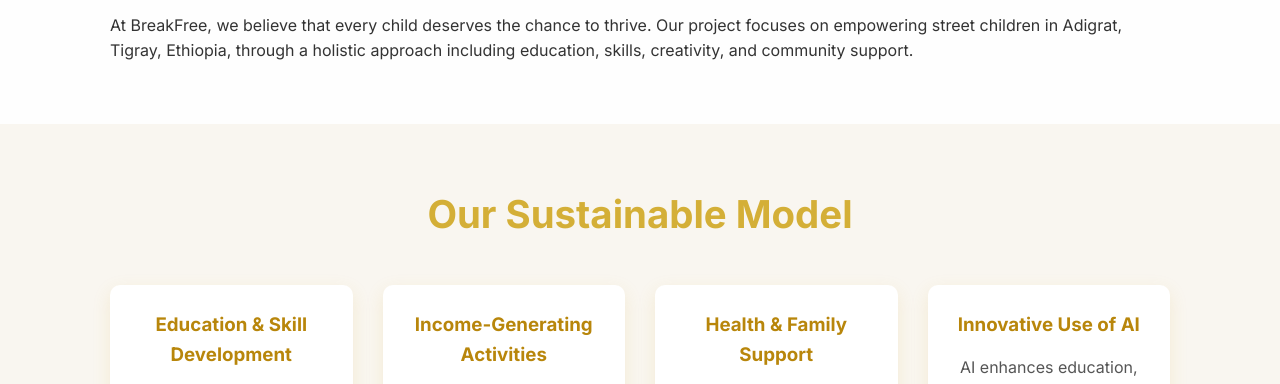
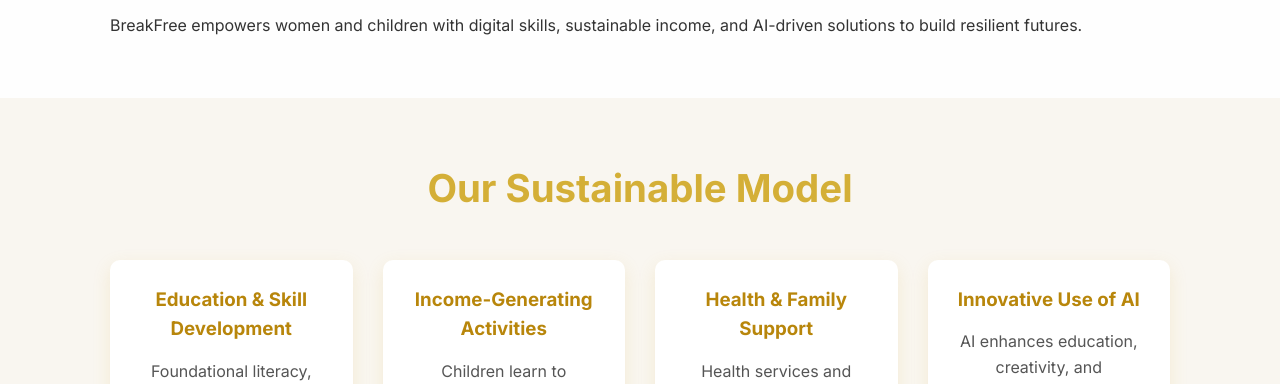
Before and after one commit to yanetniguse/BreakFree-NGO, a plain HTML site: page index.html in a window 1280 px wide. Shown: the part 716-1100 px from the top of the page. Drawn offline with nearby package versions, Linux system fonts and the light colour scheme; a script that the page names is missing.

Commit message:
Update index.html

```diff
--- a/index.html
+++ b/index.html
@@ -47,7 +47,7 @@
     <section id="overview" class="content-section">
       <div class="container">
         <h2>Project Overview</h2>
-        <p>At BreakFree, we believe that every child deserves the chance to thrive. Our project focuses on empowering street children in Adigrat, Tigray, Ethiopia, through a holistic approach including education, skills, creativity, and community support.</p>
+        <p>BreakFree empowers women and children with digital skills, sustainable income, and AI-driven solutions to build resilient futures.</p>
       </div>
     </section>
 
```
